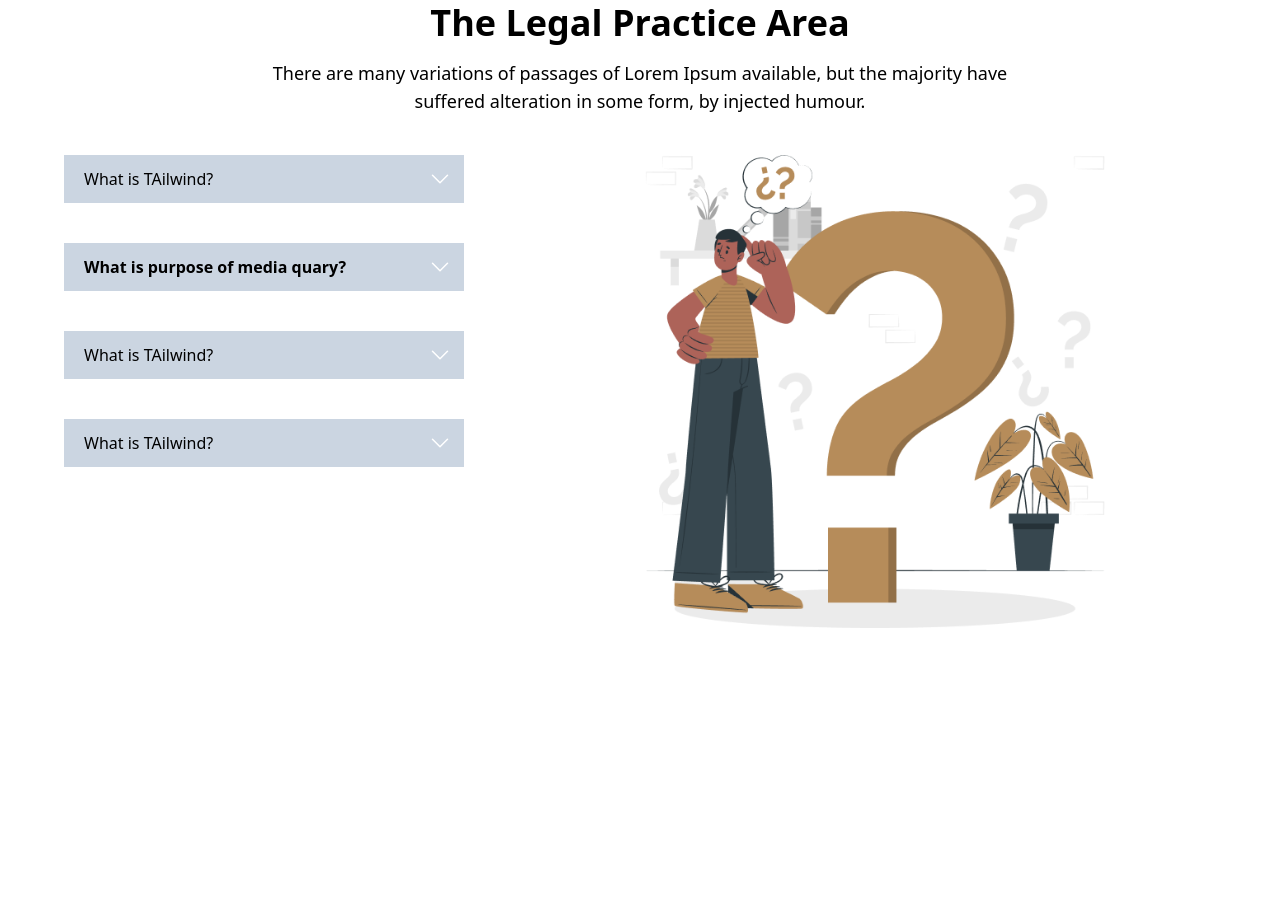
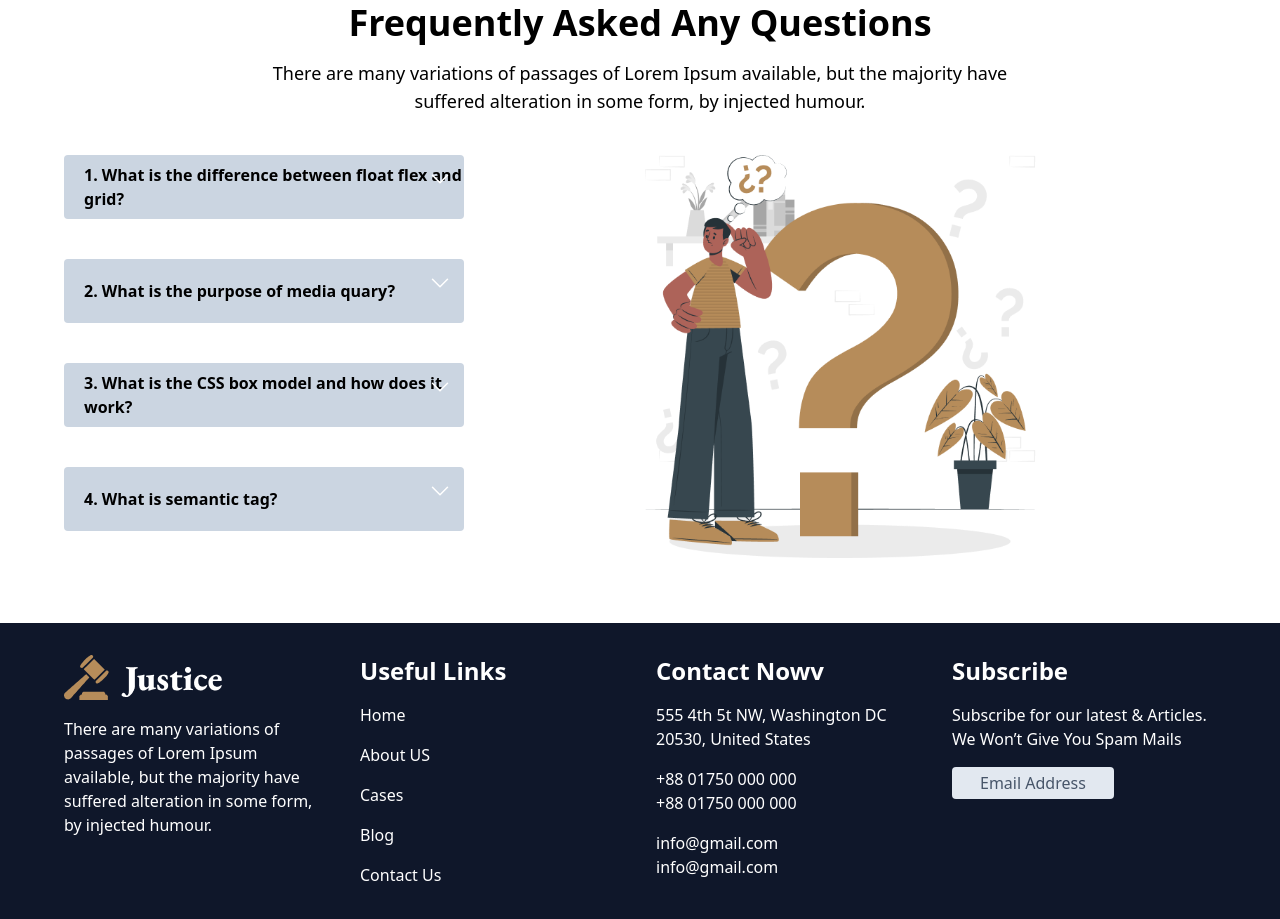
Before and after one commit to 519450255/ligal-web, a plain HTML site: page index.html in a window 1280 px wide. Shown: the part 1983-2902 px from the top of the page. Before the commit the page ends 2612 px from the top, so only its background shows below. Drawn offline with nearby package versions, Linux system fonts and the light colour scheme.

Commit message:
foter section added

```diff
--- a/index.html
+++ b/index.html
@@ -4,23 +4,7 @@
     <meta charset="UTF-8">
     <meta http-equiv="X-UA-Compatible" content="IE=edge">
     <meta name="viewport" content="width=device-width, initial-scale=1.0">
-    <!-- <link href="https://cdn.jsdelivr.net/npm/bootstrap@5.3.0-alpha1/dist/css/bootstrap.min.css" rel="stylesheet" integrity="sha384-GLhlTQ8iRABdZLl6O3oVMWSktQOp6b7In1Zl3/Jr59b6EGGoI1aFkw7cmDA6j6gD" crossorigin="anonymous"> -->
     <script src="https://cdn.tailwindcss.com"></script>
-    <!-- <script>
-        tailwind.config = {
-          theme: {
-            extend: {
-              colors: {
-                brown: '#B68C5A',
-              }
-              fontFamily: {
-                garamond: ["EB Garamond", "serif"],
-                poppins: ["Poppins", "sans-serif"],
-              }
-            }
-          }
-        }
-    </script> -->
     <title>Document</title>
 </head>
 <body>
@@ -108,39 +92,24 @@
                 <h1 class="text-4xl font-semibold">What Our Client Say</h1>
                 <p class="text-lg mt-4">There are many variations of passages of Lorem Ipsum available, but the majority have <br> suffered alteration in some form, by injected humour.</p>
             </div>
+            <div>
+
+            </div>
         </section>
         <!-- client say section end -->
 
         <!-- question section satart -->
         <div class="w-full max-w-6xl mx-auto">
             <div class="text-center mt-16 ">
-                <h1 class="text-4xl font-semibold">The Legal Practice Area</h1>
+                <h1 class="text-4xl font-semibold">Frequently Asked Any Questions</h1>
                 <p class="text-lg mt-4">There are many variations of passages of Lorem Ipsum available, but the majority have <br> suffered alteration in some form, by injected humour.</p>
             </div>
-            <div class="grid grid-cols-2">
+            <div class="grid grid-cols-2 ">
                 <div>
-                    <div class=" relative w-[400px] overflow-hidden  mt-10">
-                        <input type="checkbox" class=" peer absolute top-0 inset-x-0 w-full h-12 opacity-0 z-10 cursor-pointer">
-                        <div class="bg-slate-300 h-12 w-full pl-5 flex items-center">
-                            <h1>What is TAilwind?</h1>
-                        </div>
-                        <!-- Arrow icon -->
-                        <div class="absolute top-3 right-3 text-white transition-transform duration-500 rotate-0 peer-checked:rotate-180">
-                            <svg xmlns="http://www.w3.org/2000/svg" fill="none" viewBox="0 0 24 24" stroke-width="1.5" stroke="currentColor" class="w-6 h-6">
-                                <path stroke-linecap="round" stroke-linejoin="round" d="M19.5 8.25l-7.5 7.5-7.5-7.5" />
-                              </svg>
-                        </div>
-                        <!-- content -->
-                        <div class="bg-slate-400 overflow-hidden transition-all duration-500 max-h-0 peer-checked:max-h-40">
-                            <div class="p-4">
-                                <p>Lorem ipsum dolor sit amet consectetur adipisicing elit. Explicabo quidem dolorum aspernatur nemo reprehenderit natus.</p>
-                            </div>
-                        </div>
-                    </div>
-                    <div class=" relative w-[400px] overflow-hidden  mt-10">
-                        <input type="checkbox" class=" peer absolute top-0 inset-x-0 w-full h-12 opacity-0 z-10 cursor-pointer">
-                        <div class="bg-slate-300 h-12 w-full pl-5 flex items-center text-black font-semibold">
-                            <h1>What is purpose of media quary?</h1>
+                    <div class=" relative w-[400px] overflow-hidden  mt-10 rounded">
+                        <input type="checkbox" class=" peer absolute top-0 inset-x-0 w-full h-16 opacity-0 z-10 cursor-pointer">
+                        <div class="bg-slate-300 h-16 w-full pl-5 flex items-center text-black font-semibold">
+                            <h1> 1. What is the difference between float flex and grid?</h1>
                         </div>
                         <!-- Arrow icon -->
                         <div class="absolute top-3 right-3 text-white transition-transform duration-500 rotate-0 peer-checked:rotate-180">
@@ -151,14 +120,14 @@
                         <!-- content -->
                         <div class="bg-slate-100 overflow-hidden transition-all duration-500 max-h-0 peer-checked:max-h-40">
                             <div class="p-4">
-                                <p>Lorem ipsum dolor sit amet consectetur adipisicing elit. Explicabo quidem dolorum aspernatur nemo reprehenderit natus.</p>
+                                <p>Grid is made for two-dimensional layout while Flexbox is for one. This means Flexbox can work on either row or columns at a time, but Grids can work on both. When working on either element (row or column), you are most associated with the conten</p>
                             </div>
                         </div>
                     </div>
-                    <div class=" relative w-[400px] overflow-hidden  mt-10">
-                        <input type="checkbox" class=" peer absolute top-0 inset-x-0 w-full h-12 opacity-0 z-10 cursor-pointer">
-                        <div class="bg-slate-300 h-12 w-full pl-5 flex items-center">
-                            <h1>What is TAilwind?</h1>
+                    <div class=" relative w-[400px] overflow-hidden  mt-10 rounded">
+                        <input type="checkbox" class=" peer absolute top-0 inset-x-0 w-full h-16 opacity-0 z-10 cursor-pointer">
+                        <div class="bg-slate-300 h-16 w-full pl-5 flex items-center text-black font-semibold">
+                            <h1>2. What is the purpose of media quary?</h1>
                         </div>
                         <!-- Arrow icon -->
                         <div class="absolute top-3 right-3 text-white transition-transform duration-500 rotate-0 peer-checked:rotate-180">
@@ -167,16 +136,16 @@
                               </svg>
                         </div>
                         <!-- content -->
-                        <div class="bg-slate-400 overflow-hidden transition-all duration-500 max-h-0 peer-checked:max-h-40">
+                        <div class="bg-slate-100 overflow-hidden transition-all duration-500 max-h-0 peer-checked:max-h-40">
                             <div class="p-4">
-                                <p>Lorem ipsum dolor sit amet consectetur adipisicing elit. Explicabo quidem dolorum aspernatur nemo reprehenderit natus.</p>
+                                <p>Media queries are a key part of responsive web design, as they allow you to create different layouts depending on the size of the viewport, but they can also be used to detect other things about the environment your site is running on, for example whether the user is using a touchscreen rather than a mouse</p>
                             </div>
                         </div>
                     </div>
-                    <div class=" relative w-[400px] overflow-hidden  mt-10">
-                        <input type="checkbox" class=" peer absolute top-0 inset-x-0 w-full h-12 opacity-0 z-10 cursor-pointer">
-                        <div class="bg-slate-300 h-12 w-full pl-5 flex items-center">
-                            <h1>What is TAilwind?</h1>
+                    <div class=" relative w-[400px] overflow-hidden  mt-10 rounded">
+                        <input type="checkbox" class=" peer absolute top-0 inset-x-0 w-full h-16 opacity-0 z-10 cursor-pointer">
+                        <div class="bg-slate-300 h-16 w-full pl-5 flex items-center text-black font-semibold">
+                            <h1> 3. What is  the CSS box model and how does it work?</h1>
                         </div>
                         <!-- Arrow icon -->
                         <div class="absolute top-3 right-3 text-white transition-transform duration-500 rotate-0 peer-checked:rotate-180">
@@ -185,21 +154,79 @@
                               </svg>
                         </div>
                         <!-- content -->
-                        <div class="bg-slate-400 overflow-hidden transition-all duration-500 max-h-0 peer-checked:max-h-40">
+                        <div class="bg-slate-100 overflow-hidden transition-all duration-500 max-h-0 peer-checked:max-h-40">
                             <div class="p-4">
-                                <p>Lorem ipsum dolor sit amet consectetur adipisicing elit. Explicabo quidem dolorum aspernatur nemo reprehenderit natus.</p>
+                                <p>A box in CSS consists of a content area, which is where any text, images, or other HTML elements are displayed. This is optionally surrounded by padding, a border, and a margin, on one or more sides. The box model describes how these elements work together to create a box as displayed by CSS..</p>
+                            </div>
+                        </div>
+                    </div>
+                    <div class=" relative w-[400px] overflow-hidden  mt-10 rounded">
+                        <input type="checkbox" class=" peer absolute top-0 inset-x-0 w-full h-16 opacity-0 z-10 cursor-pointer">
+                        <div class="bg-slate-300 h-16 w-full pl-5 flex items-center text-black font-semibold">
+                            <h1>4. What is semantic tag?</h1>
+                        </div>
+                        <!-- Arrow icon -->
+                        <div class="absolute top-3 right-3 text-white transition-transform duration-500 rotate-0 peer-checked:rotate-180">
+                            <svg xmlns="http://www.w3.org/2000/svg" fill="none" viewBox="0 0 24 24" stroke-width="1.5" stroke="currentColor" class="w-6 h-6">
+                                <path stroke-linecap="round" stroke-linejoin="round" d="M19.5 8.25l-7.5 7.5-7.5-7.5" />
+                              </svg>
+                        </div>
+                        <!-- content -->
+                        <div class="bg-slate-100 overflow-hidden transition-all duration-500 max-h-0 peer-checked:max-h-40">
+                            <div class="p-4">
+                                <p>The semantic HTML tags help the search engines and other user devices to determine the importance and context of web pages. The pages made with semantic elements are much easier to read. It has greater accessibility. It offers a better user experience.</p>
                             </div>
                         </div>
                     </div>
                 </div>
-                <div class="w-[470px] h-[474px] mt-10">
+                <div class="w-[400px] h-[404px] mt-10 bg">
                     <img src="images/faq.png" alt="">
                 </div>
             </div>
         </div>
+        <!-- question section end  -->
 
-        <!-- question section end  -->
+        <!-- foter section start -->
+        <footer class="bg-slate-900 h-[200]">
+            <div class="grid grid-cols-4 mt-16 w-full max-w-6xl mx-auto gap-8 ">
+                <div class=" text-white mt-8">
+                    <img src="images/logo.png" alt="">
+                    <p class="mt-4">There are many variations of passages of Lorem Ipsum available, but the majority have suffered alteration in some form, by injected humour.</p>
+                </div>
+                <div class=" text-white mt-8 mb-8">
+                    <h1 class=" text-2xl font-semibold">Useful Links</h1>
+                    <ul class="text-white mt-4">
+                        <li class="mt-4">Home</li>
+                        <li class="mt-4">About US</li>
+                        <li class="mt-4">Cases</li>
+                        <li class="mt-4">Blog</li>
+                        <li class="mt-4">Contact Us</li>
+                    </ul>
+                </div>
+                <div class="text-white mt-8">
+                    <h1 class="text-2xl font-semibold">Contact Nowv</h1>
+                    <div class="mt-4">
+                        <p class="mt-4">555 4th 5t NW, Washington
+                            DC 20530, United States
+                        </p>
+                        <p class="mt-4">
+                            +88 01750 000 000 <br>
+                            +88 01750 000 000
+                        </p>
+                        <p class="mt-4">
+                            info@gmail.com <br>
+                            info@gmail.com
+                        </p>
+                    </div>
+                </div>
+                <div class="text-white mt-8 ">
+                    <h1 class="text-2xl font-semibold">Subscribe</h1>
+                    <p class="mt-4">Subscribe for our latest & Articles. We Won’t Give You Spam Mails</p>
+                    <button class=" bg-slate-200 text-slate-600 px-7 py-1 rounded mt-4">Email Address</button>
+                </div>
+            </div>
+        </footer>
+        <!-- foter section end  -->
     </main>
-    <!-- <script src="https://cdn.jsdelivr.net/npm/bootstrap@5.3.0-alpha1/dist/js/bootstrap.bundle.min.js" integrity="sha384-w76AqPfDkMBDXo30jS1Sgez6pr3x5MlQ1ZAGC+nuZB+EYdgRZgiwxhTBTkF7CXvN" crossorigin="anonymous"></script> -->
 </body>
 </html>
```
